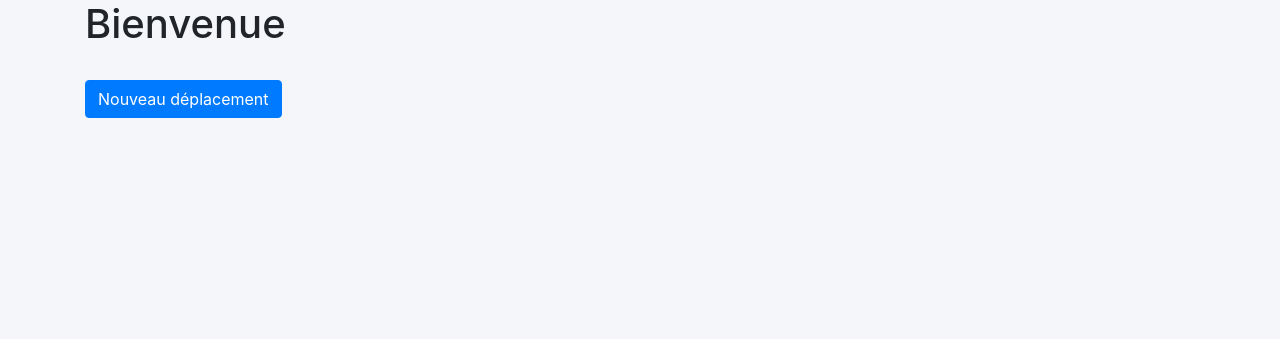
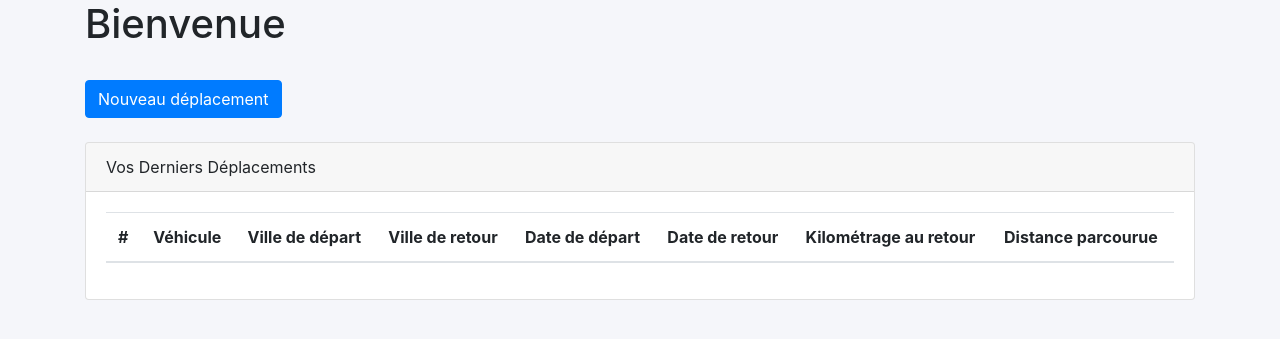
Before and after one commit to Acima2/JsonStatacar, a Symfony app: template templates/user/index.html.twig in a window 1280 px wide. Shown: the top 339 px of the page. Run offline with Twig, Linux system fonts and the light colour scheme; the template is opened without the code that fills it, so the values that code supplies are empty; some libraries are stand-ins or nearby versions.

```diff
--- a/src/Controller/DeplacementController.php
+++ b/src/Controller/DeplacementController.php
@@ -109,7 +109,7 @@ class DeplacementController extends Controller
 
 
     /**
-     * @Route("/full-tank", name="plein-carburant")
+     * @Route("/fill-tank", name="plein-carburant")
      */
     public
     function pleinCarburant(Request $request)
--- a/src/Controller/UserController.php
+++ b/src/Controller/UserController.php
@@ -2,6 +2,7 @@
 
 namespace App\Controller;
 
+use App\Entity\Deplacement;
 use Sensio\Bundle\FrameworkExtraBundle\Configuration\Security;
 use Symfony\Bundle\FrameworkBundle\Controller\Controller;
 use Symfony\Component\Routing\Annotation\Route;
@@ -14,8 +15,9 @@ class UserController extends Controller
      */
     public function index()
     {
+        $lastDeplacements = $this->getDoctrine()->getRepository(Deplacement::class)->getLastDeplacementsForUser($this->getUser());
         return $this->render('user/index.html.twig', [
-            'controller_name' => 'UserController',
+            'deplacements' => $lastDeplacements
         ]);
     }
 
--- a/src/DataFixtures/AppFixtures.php
+++ b/src/DataFixtures/AppFixtures.php
@@ -91,7 +91,7 @@ class AppFixtures extends Fixture
             /* Initialiser */
             $kilometrage = $faker->numberBetween($min = 1000, $max = 200000);
             $date = $faker->dateTime("now");
-            $nbrDeplacements = $faker->numberBetween($min=0, $max=2);
+            $nbrDeplacements = $faker->numberBetween($min=0, $max=20);
             $now = new \DateTime();
 
             for($i=0; $i<$nbrDeplacements; $i++) {
--- a/templates/user/index.html.twig
+++ b/templates/user/index.html.twig
@@ -1,13 +1,53 @@
 {% extends 'base.html.twig' %}
 
-{% block title %}Hello {{ controller_name }}!{% endblock %}
+{% block title %}Accueil{% endblock %}
 
 {% block body %}
     <h1>Bienvenue {{ app.user.prenom ~' '~ app.user.nom }}</h1>
     <br>
-    {%  if not app.user.hasActiveDeplacement %}
-    <button class="btn btn-primary" href="{{ path('new-deplacement') }}">Nouveau déplacement</button>
+    {% if not app.user.hasActiveDeplacement %}
+        <a class="btn btn-primary" href="{{ path('new-deplacement') }}">Nouveau déplacement</a>
     {% else %}
-    <button class="btn btn-primary" href="{{ path('back-deplacement') }}">Terminer votre déplacement</button>
-    {%  endif %}
+        <a class="btn btn-primary" href="{{ path('back-deplacement') }}">Terminer votre déplacement</a>
+        <a class="btn btn-primary" href="{{ path('plein-carburant') }}">Enregistrer un plein</a>
+    {% endif %}
+    <br>
+    <br>
+    <div class="card">
+        <div class="card-header">
+            Vos Derniers Déplacements
+        </div>
+        <div class="card-body">
+            <table class="table">
+                <thead>
+                <th>#</th>
+                <th>Véhicule</th>
+                <th>Ville de départ</th>
+                <th>Ville de retour</th>
+                <th>Date de départ</th>
+                <th>Date de retour</th>
+                <th>Kilométrage au retour</th>
+                <th>Distance parcourue</th>
+                </thead>
+                <tbody>
+                {% set nbr = 1 %}
+                {% for deplacement in deplacements %}
+                    <tr>
+                    <td>{{ nbr }}</td>
+                    <td>{{ deplacement.vehicule.nom ~ ' ' ~ deplacement.vehicule.immatriculation }}</td>
+                    <td>{{ deplacement.lieuDepart }}</td>
+                    <td>{{ deplacement.lieuRetour }}</td>
+                    <td>{{ deplacement.dateDepart|date('d/m/Y') }}</td>
+                    <td>{{ deplacement.dateRetour|date('d/m/Y') }}</td>
+                    <td>{{ deplacement.kilometrageRetour }}</td>
+                    <td>{{ deplacement.kilometrageRetour - deplacement.kilometrageDepart }}</td>
+                    </tr>
+                    {% set nbr = nbr+1 %}
+                {% endfor %}
+                </tbody>
+            </table>
+        </div>
+
+
+    </div>
 {% endblock %}
```
Also changed, not shown: src/Form/DeplacementType.php (+32 -0 lines), src/Repository/DeplacementRepository.php (+10 -0 lines).
